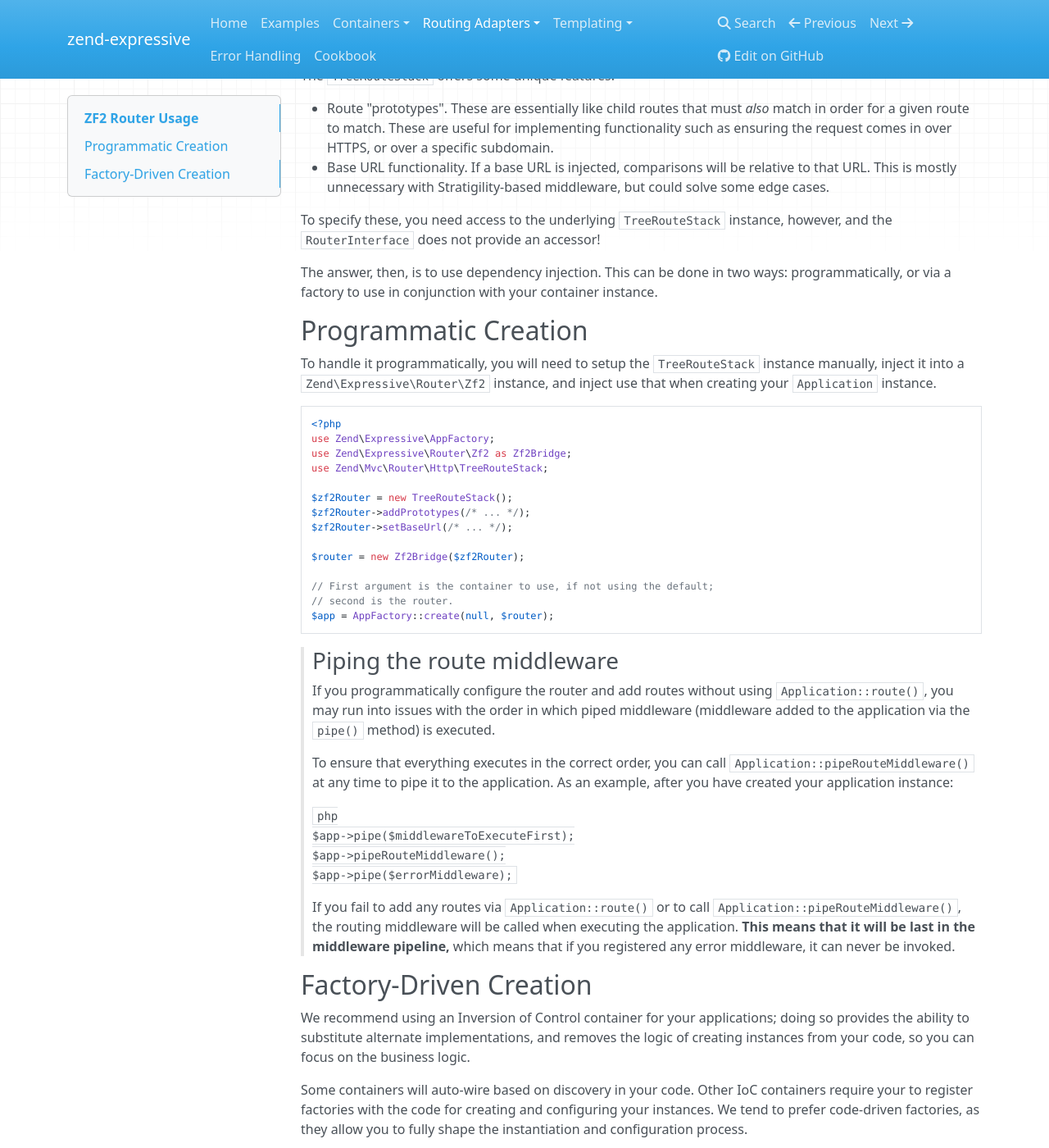
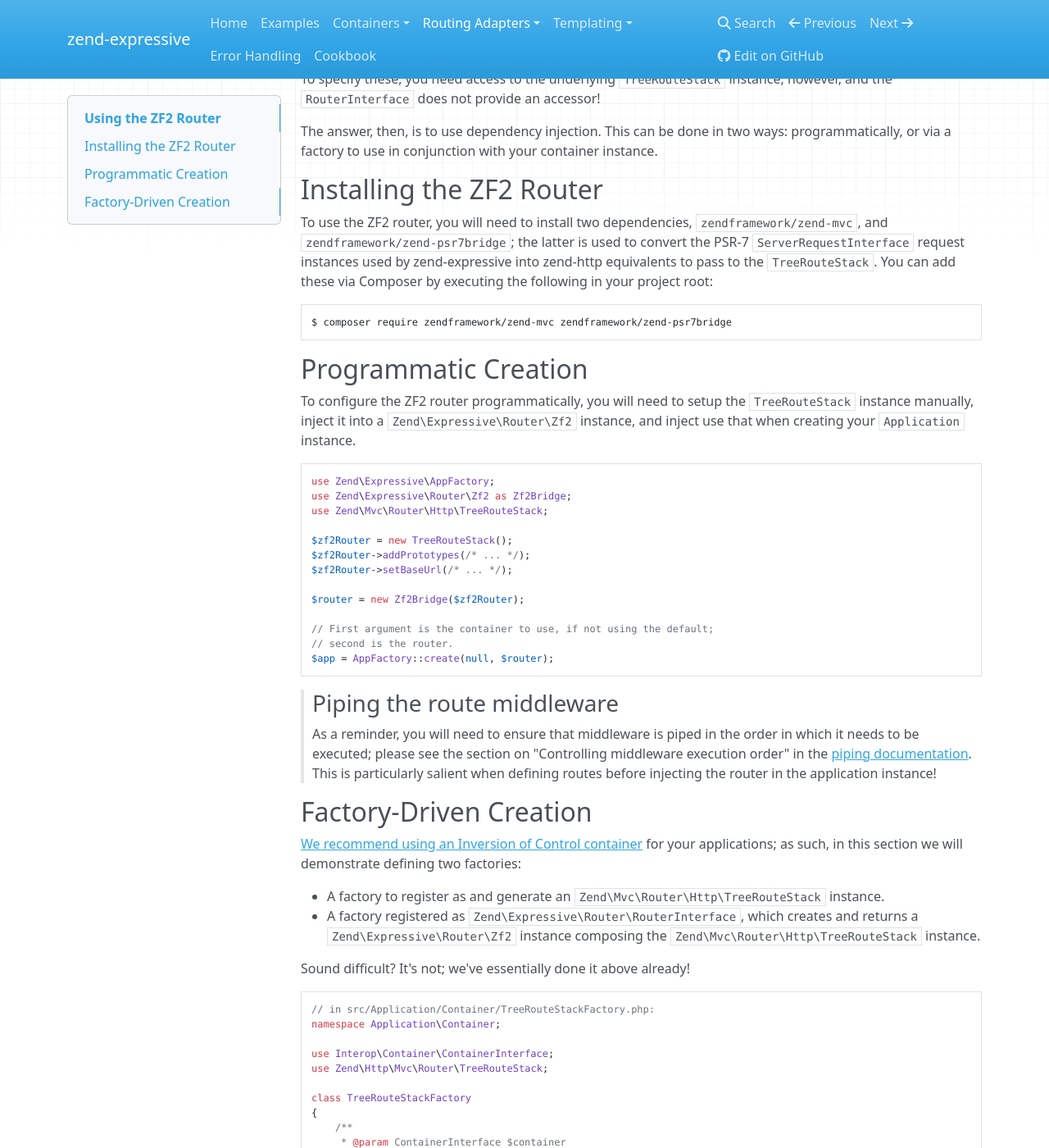
Before and after one commit to zendframework/zend-expressive, an MkDocs documentation site: the page built from doc/book/router/zf2.md, in a window 1280 px wide and 1400 px high, scrolled down 644 px. Shown: the whole window at 82% size. Built offline with MkDocs 1.6.1, drawn with Linux system fonts in a browser that asks for light colours; nearby versions of some CDN libraries; old or Windows-style settings are respelled for this version of MkDocs; some of the changed text lies outside the part shown.

Commit message:
More thorough router documentation
- Added an intro
- Added a section on the interface and implementing the interface
- Added a section on piping vs routing
- Made all implementation-specific sections consistent within the section, as
  well as with other sections

````diff
--- a/doc/book/container/bookdown.json
+++ b/doc/book/container/bookdown.json
@@ -1,7 +1,7 @@
 {
     "title": "Containers",
     "content": [
-        {"Intro": "intro.md"},
+        {"Introduction": "intro.md"},
         {"Container Factories": "factories.md"},
         {"Using zend-servicemanager": "zend-servicemanager.md"},
         {"Using Pimple": "pimple.md"}
--- a/doc/book/router/zf2.md
+++ b/doc/book/router/zf2.md
@@ -1,30 +1,18 @@
-# ZF2 Router Usage
+# Using the ZF2 Router
 
 [zend-mvc](https://github.com/zendframework/zend-mvc) provides a router
-implementation; for HTTP applications, the default used in ZF2 applications it
+implementation; for HTTP applications, the default used in ZF2 applications is
 `Zend\Mvc\Router\Http\TreeRouteStack`, which can compose a number of different
 routes of differing types in order to perform routing.
 
-The ZF2 bridge we provide uses the `TreeRouteStack`, and injects `Segment`
-routes to it. We emulate HTTP method negotiation in the implementation, however,
-instead of creating `Method` routes, as the `TreeRouteStack` does not
-differentiate between failure to route and failure due to HTTP method
-negotiation.
+The ZF2 bridge we provide, `Zend\Expressive\Router\Zf`, uses the
+`TreeRouteStack`, and injects `Segment` routes to it; these are in turn injected
+with `Method` routes, and a special "method not allowed" route at negative
+priority to enable us to distinguish between failure to match the path and
+failure to match the HTTP method.
 
-To use the ZF2 router, you will need to install two dependencies,
-`zendframework/zend-mvc`, and `zendframework/zend-psr7bridge`; the latter is
-used to convert the PSR-7 `ServerRequestInterface` request instances used by
-zend-expressive into zend-http equivalents to pass to the `TreeRouteStack`. You
-can add these via Composer by executing the following in your project root:
-
-```bash
-$ composer require zendframework/zend-mvc zendframework/zend-psr7bridge
-```
-
-`Zend\Expressive\Router\Zf2` is the zend-expressive router implementation that
-consumes a `TreeRouteStack`. If you instantiate it with no arguments, it will
-create an empty `TreeRouteStack`. Thus, the simplest way to start with this
-router is:
+If you instantiate it with no arguments, it will create an empty
+`TreeRouteStack`. Thus, the simplest way to start with this router is:
 
 ```php
 use Zend\Expressive\AppFactory;
@@ -50,14 +38,26 @@
 programmatically, or via a factory to use in conjunction with your container
 instance.
 
+## Installing the ZF2 Router
+
+To use the ZF2 router, you will need to install two dependencies,
+`zendframework/zend-mvc`, and `zendframework/zend-psr7bridge`; the latter is
+used to convert the PSR-7 `ServerRequestInterface` request instances used by
+zend-expressive into zend-http equivalents to pass to the `TreeRouteStack`. You
+can add these via Composer by executing the following in your project root:
+
+```bash
+$ composer require zendframework/zend-mvc zendframework/zend-psr7bridge
+```
+
 ## Programmatic Creation
 
-To handle it programmatically, you will need to setup the `TreeRouteStack` instance
-manually, inject it into a `Zend\Expressive\Router\Zf2` instance, and inject
-use that when creating your `Application` instance.
+To configure the ZF2 router programmatically, you will need to setup the
+`TreeRouteStack` instance manually, inject it into a
+`Zend\Expressive\Router\Zf2` instance, and inject use that when creating your
+`Application` instance.
 
 ```php
-<?php
 use Zend\Expressive\AppFactory;
 use Zend\Expressive\Router\Zf2 as Zf2Bridge;
 use Zend\Mvc\Router\Http\TreeRouteStack;
@@ -75,42 +75,17 @@
 
 > ### Piping the route middleware
 >
-> If you programmatically configure the router and add routes without using
-> `Application::route()`, you may run into issues with the order in which piped
-> middleware (middleware added to the application via the `pipe()` method) is
-> executed.
->
-> To ensure that everything executes in the correct order, you can call
-> `Application::pipeRouteMiddleware()` at any time to pipe it to the
-> application. As an example, after you have created your application
-> instance:
->
-> ```php
-> $app->pipe($middlewareToExecuteFirst);
-> $app->pipeRouteMiddleware();
-> $app->pipe($errorMiddleware);
-> ```
->
-> If you fail to add any routes via `Application::route()` or to call
-> `Application::pipeRouteMiddleware()`, the routing middleware will be called
-> when executing the application. **This means that it will be last in the
-> middleware pipeline,** which means that if you registered any error
-> middleware, it can never be invoked.
+> As a reminder, you will need to ensure that middleware is piped in the order
+> in which it needs to be executed; please see the section on "Controlling
+> middleware execution order" in the [piping documentation](piping.md). This is
+> particularly salient when defining routes before injecting the router in the
+> application instance!
 
 ## Factory-Driven Creation
 
-We recommend using an Inversion of Control container for your applications;
-doing so provides the ability to substitute alternate implementations, and
-removes the logic of creating instances from your code, so you can focus on the
-business logic.
-
-Some containers will auto-wire based on discovery in your code. Other IoC
-containers require your to register factories with the code for
-creating and configuring your instances. We tend to prefer code-driven
-factories, as they allow you to fully shape the instantiation and configuration
-process.
-
-In this case, we'll define two factories:
+[We recommend using an Inversion of Control container](../container/intro.md)
+for your applications; as such, in this section we will demonstrate
+defining two factories:
 
 - A factory to register as and generate an `Zend\Mvc\Router\Http\TreeRouteStack`
   instance.
@@ -121,7 +96,6 @@
 Sound difficult? It's not; we've essentially done it above already!
 
 ```php
-<?php
 // in src/Application/Container/TreeRouteStackFactory.php:
 namespace Application\Container;
 
@@ -180,21 +155,16 @@
     'Application\Container\RouterFactory'
 );
 
-// alternately, via service_manager configuration:
+// Alternately, via configuration:
 return [
-    'service_manager' => [
-        'factories' => [
-            'Zend\Mvc\Router\Http\TreeRouteStack' => 'Application\Container\TreeRouteStackFactory',
-            'Zend\Expressive\Router\RouterInterface' => 'Application\Container\RouterFactory',
-        ],
+    'factories' => [
+        'Zend\Mvc\Router\Http\TreeRouteStack' => 'Application\Container\TreeRouteStackFactory',
+        'Zend\Expressive\Router\RouterInterface' => 'Application\Container\RouterFactory',
     ],
 ];
 ```
 
-[Pimple-interop](https://github.com/moufmouf/pimple-interop) is a version of
-[Pimple](http://pimple.sensiolabs.org/) that supports
-[container-interop](https://github.com/container-interop/container-interop).
-Configuration of that container looks like the following.
+For Pimple, configuration looks like:
 
 ```php
 use Application\Container\TreeRouteStackFactory;
````
Also changed, not shown: other parts of doc/book/router/zf2.md (+2 -1 lines), doc/book/router/aura.md (+26 -48 lines), doc/book/router/bookdown.json (+7 -4 lines), doc/book/router/fast-route.md (+27 -54 lines), doc/book/router/interface.md (added, +235 -0 lines), doc/book/router/intro.md (added, +24 -0 lines), doc/book/router/piping.md (added, +127 -0 lines).
